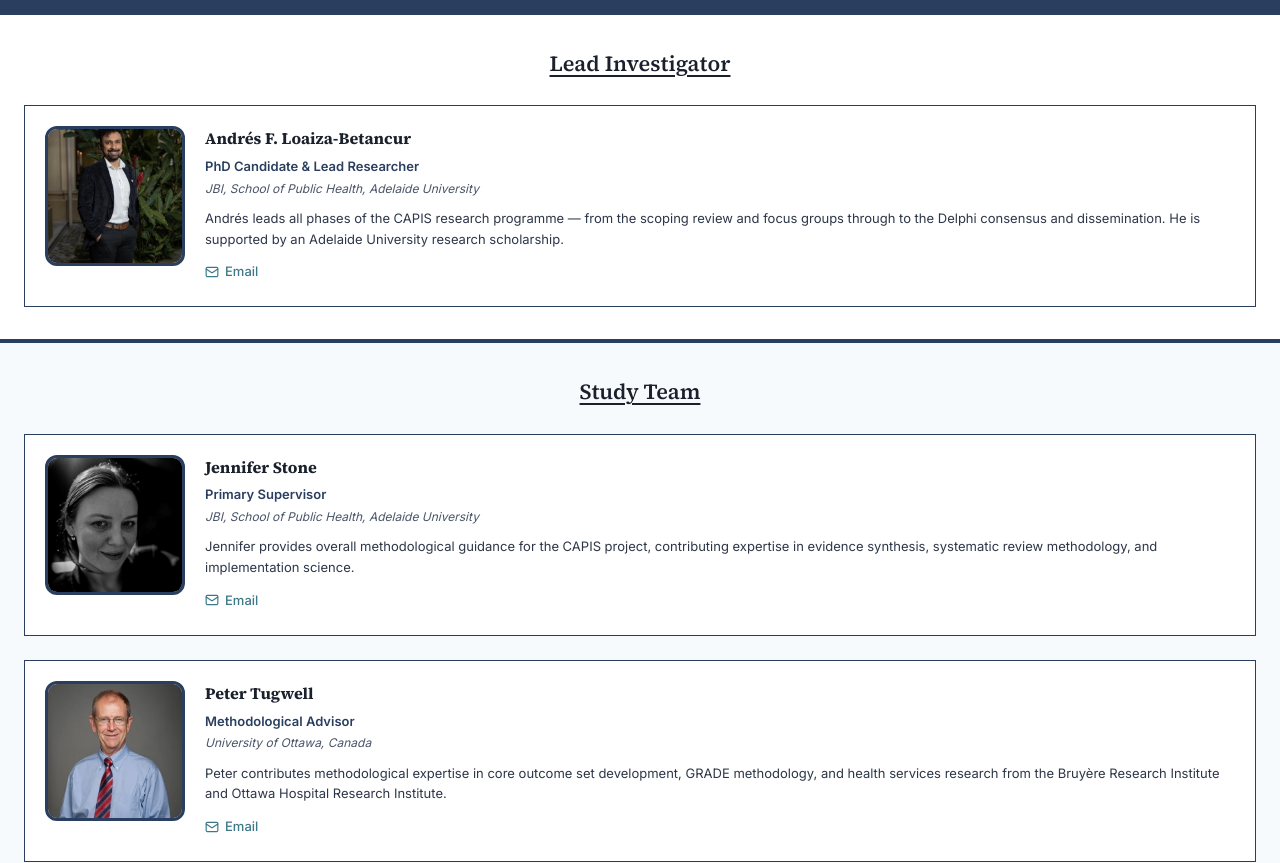
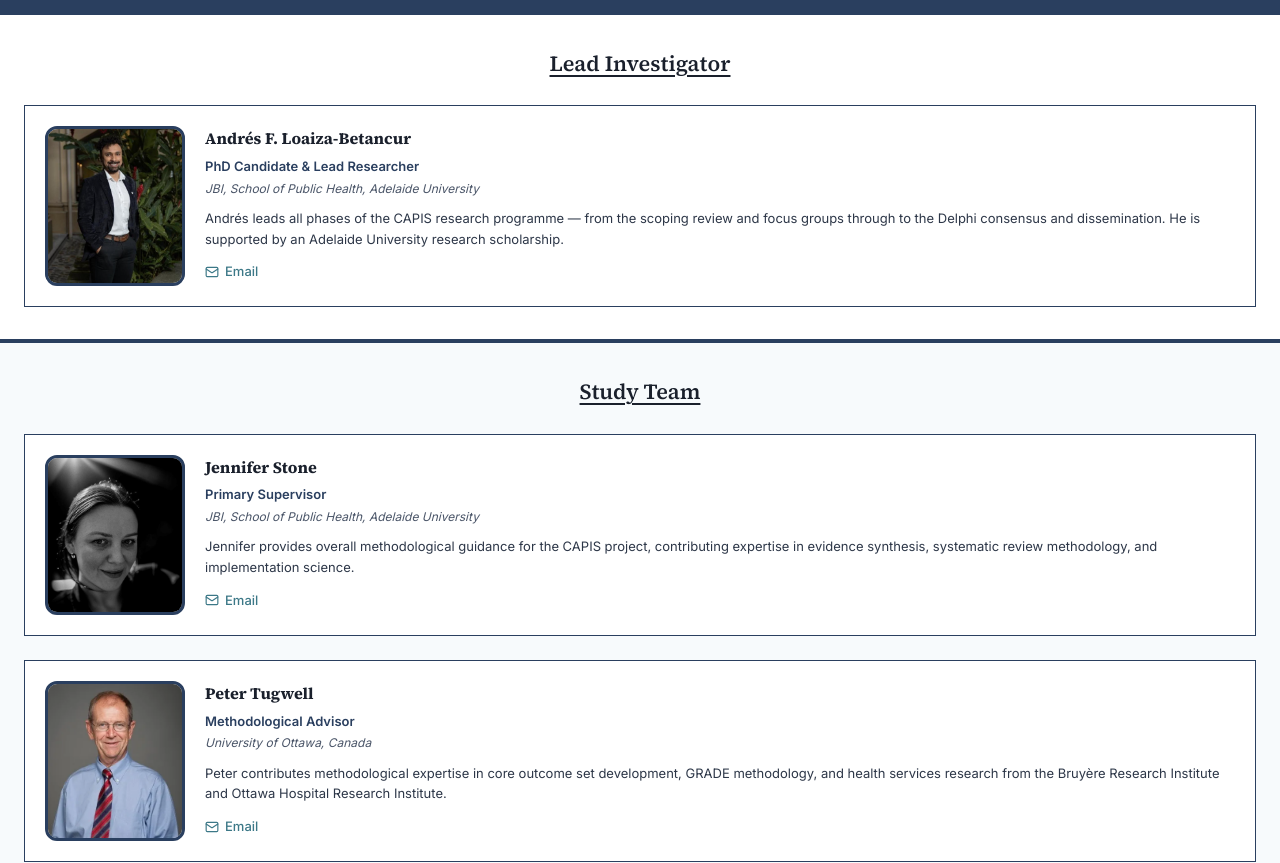
Before and after one commit to LoaizaBetancur/CAPIS-Project-Website, a Next.js app: page /team in a window 1280 px wide. Shown: the part 740-1603 px from the top of the page. Built offline with nearby package versions, Linux system fonts and the light colour scheme.

Commit message:
Fix team photos - taller container and objectPosition to show faces

```diff
--- a/app/team/page.tsx
+++ b/app/team/page.tsx
@@ -94,7 +94,7 @@ function ProfileCard({ member }: { member: typeof leadInvestigator }) {
         style={{
           position: "relative",
           width: "140px",
-          height: "140px",
+          height: "160px",
           flexShrink: 0,
           overflow: "hidden",
           borderRadius: "12px",
@@ -106,7 +106,7 @@ function ProfileCard({ member }: { member: typeof leadInvestigator }) {
           src={member.image}
           alt={`Photo of ${member.name}`}
           fill
-          style={{ objectFit: "cover" }}
+          style={{ objectFit: "cover", objectPosition: "center 20%" }}
           sizes="140px"
         />
       </div>
```
